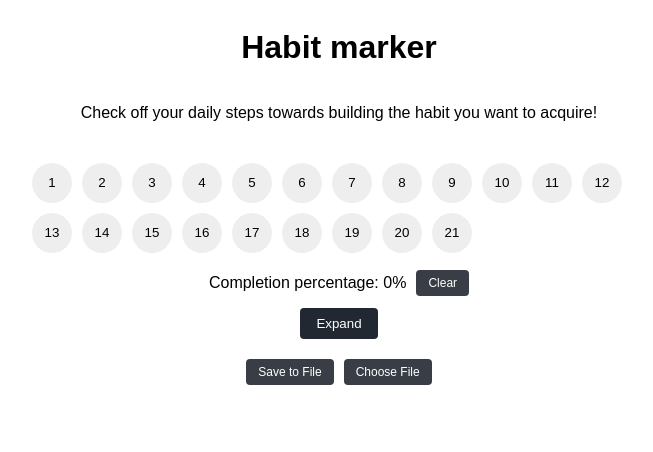
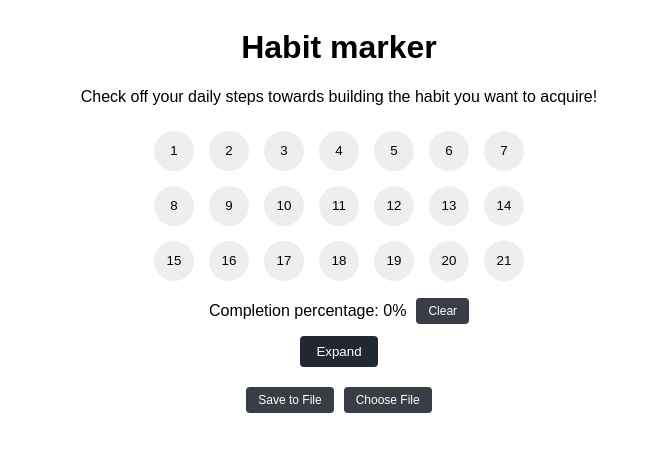
Before and after one commit to tautminas/habit-marker, a React (Vite) app: page / in a window 1280 px wide. Shown: the top 452 px of the page, without its empty margins (301-954 px from the left). Built offline with nearby package versions, Linux system fonts and the light colour scheme.

Commit message:
Modify the placement of elements

```diff
--- a/src/App.jsx
+++ b/src/App.jsx
@@ -95,15 +95,12 @@ function App() {
     <div className="app-container">
       <div className="header">
         <h1>Habit marker</h1>
-      </div>
-
         <p>
           Check off your daily steps towards building the habit you want to
           acquire!
         </p>
-
+      </div>
       <div className="buttons-section">
-        <div>
         {buttonStates.slice(0, displayedButtons).map((state, index) => (
           <button
             key={index}
@@ -113,7 +110,6 @@ function App() {
             {index + 1}
           </button>
         ))}
-        </div>
       </div>
 
       <div className="completion-percentage">
--- a/src/styles.css
+++ b/src/styles.css
@@ -103,3 +103,31 @@ body {
 .file-actions button {
   margin-right: 10px;
 }
+
+.buttons-section {
+  display: grid;
+  grid-template-columns: repeat(7, 1fr);
+  gap: 5px;
+}
+
+.header {
+  display: flex;
+  flex-direction: column;
+  align-items: center;
+  text-align: center;
+}
+
+.header p {
+  margin: 0;
+}
+
+.expand-action {
+  display: flex;
+  justify-content: center;
+}
+
+@media (max-width: 576px) {
+  .buttons-section {
+    grid-template-columns: repeat(3, 1fr);
+  }
+}
```
Lines whose indentation alone changed are shown as unchanged.
